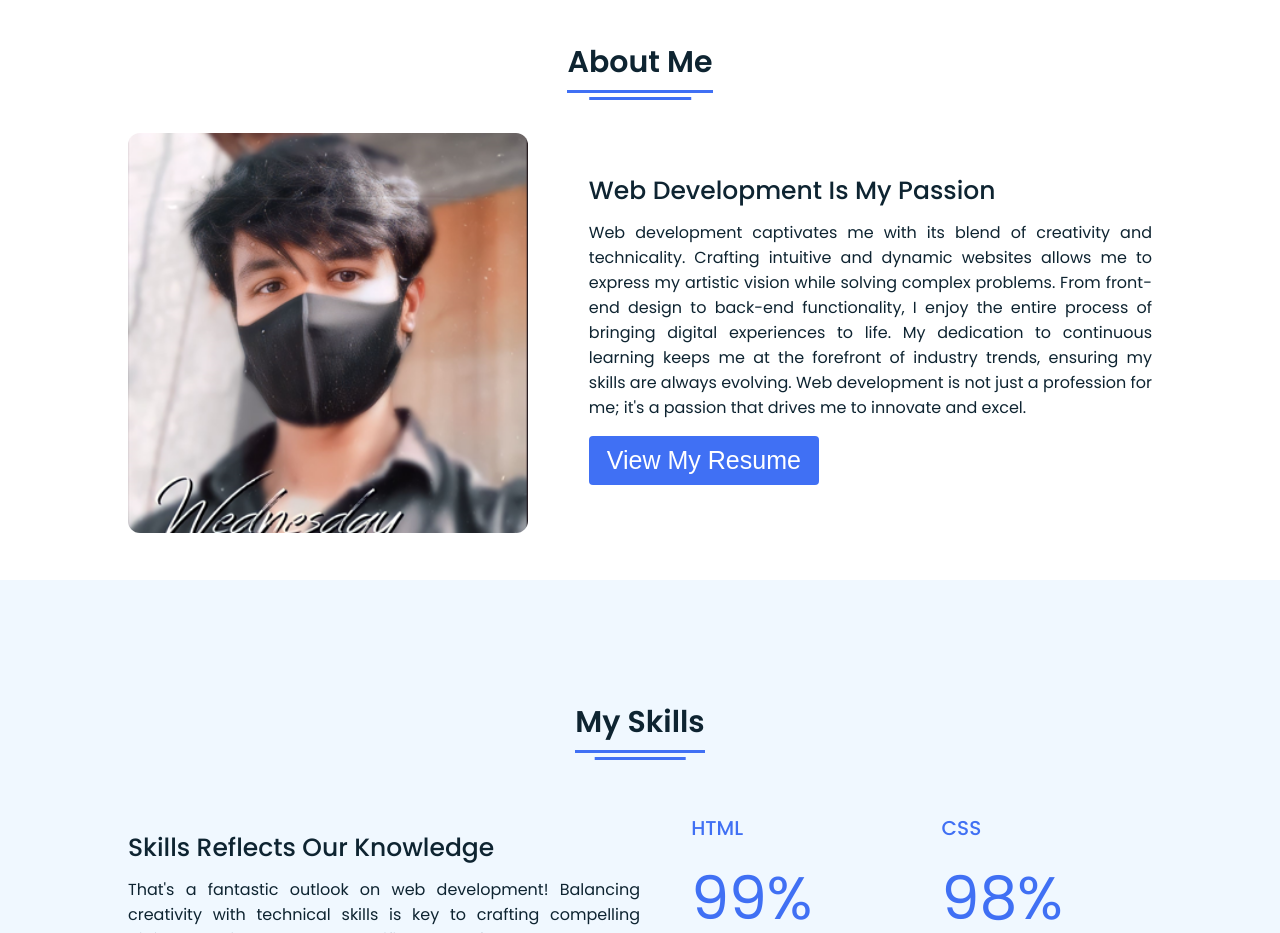
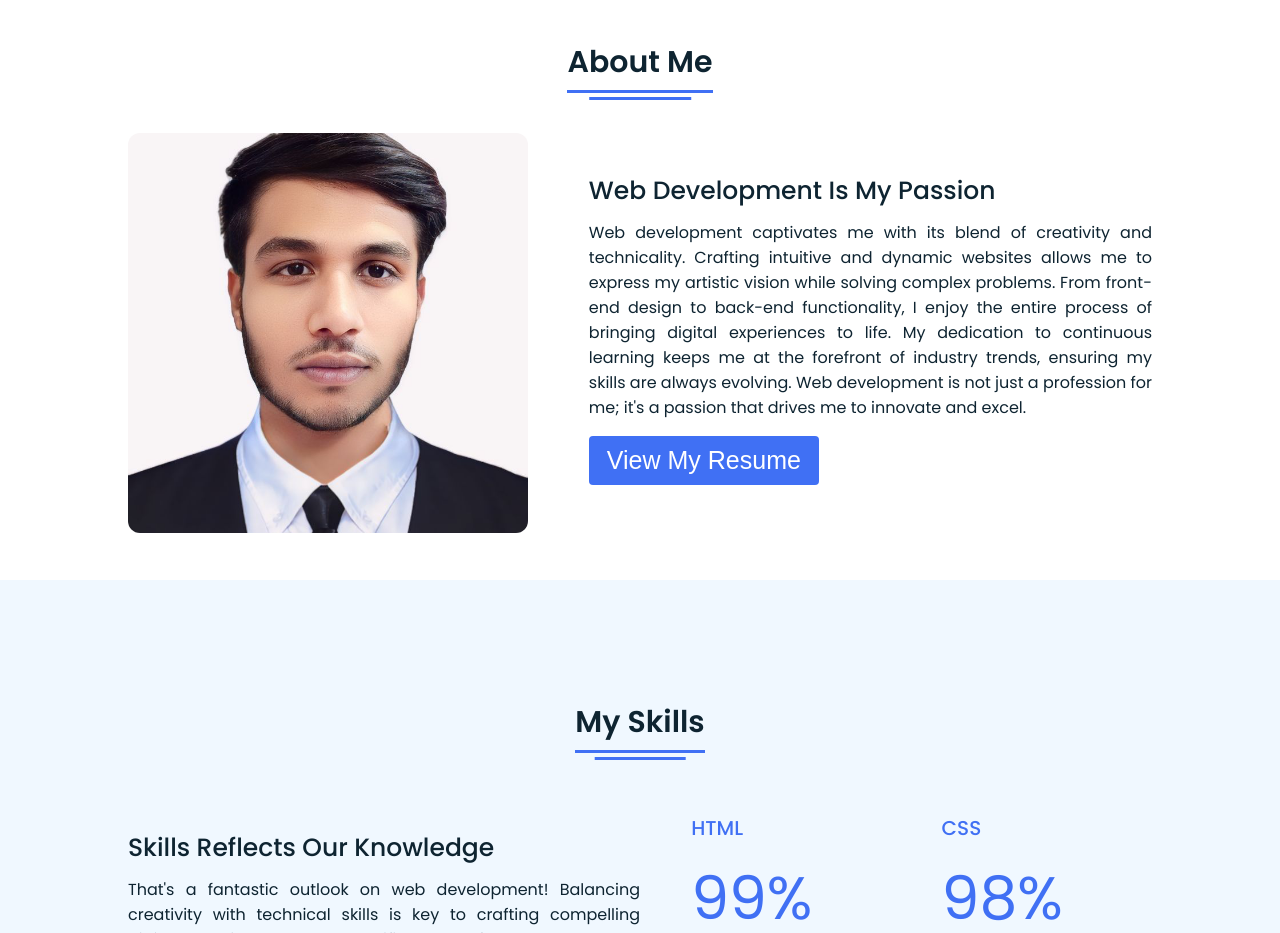
Before and after one commit to shayaan-khan-01/platform, a plain HTML site: page index.html in a window 1280 px wide. Shown: the part 840-1773 px from the top of the page. Drawn offline with Linux system fonts and the light colour scheme.

Commit message:
index.html

```diff
--- a/index.html
+++ b/index.html
@@ -63,7 +63,7 @@
         <div class="title"><span>About Me</span></div>
         <div class="about-details">
           <div class="left">
-            <img src="shanu.png" alt="" />
+            <img src="shanu1.png" alt="" />
           </div>
           <div class="right">
             <div class="topic">Web Development Is My Passion</div>
```
